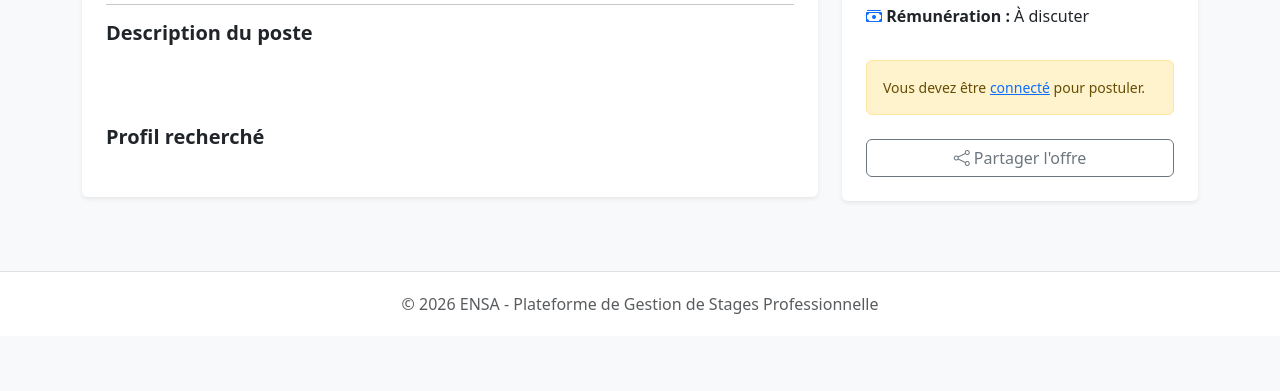
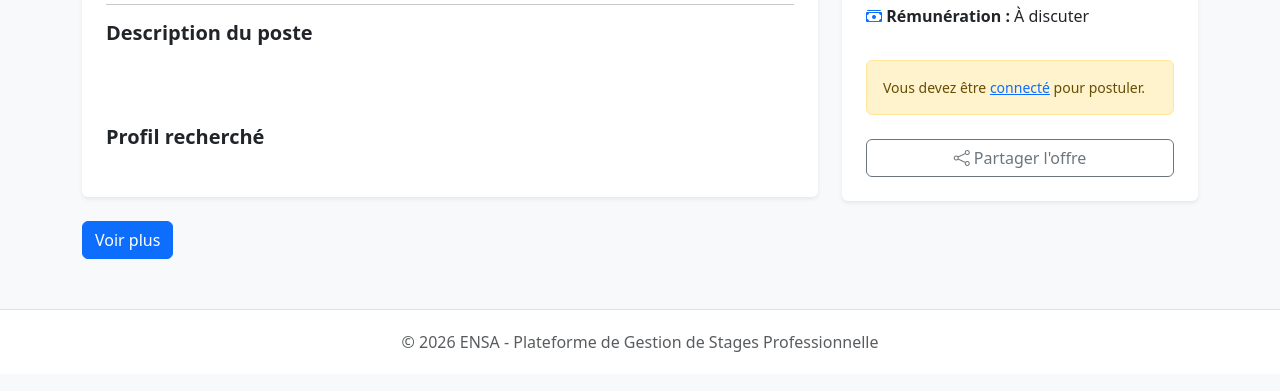
Before and after one commit to soumayamohamedwaberi/Projet-web-django, a Django app: template MyIntern/templates/détaille_offre.html in a window 1280 px wide. Shown: the part 228-619 px from the top of the page. Run offline with Django 5.2, Linux system fonts and the light colour scheme; the template is opened without the code that fills it, so the values that code supplies are empty.

Commit message:
Update détaille_offre.html

```diff
--- a/MyIntern/templates/détaille_offre.html
+++ b/MyIntern/templates/détaille_offre.html
@@ -50,4 +50,5 @@
         </div>
     </div>
 </div>
+<a href="{% url 'offre_detail' pk=offre.id %}" class="btn btn-primary">Voir plus</a>
 {% endblock %}
```
